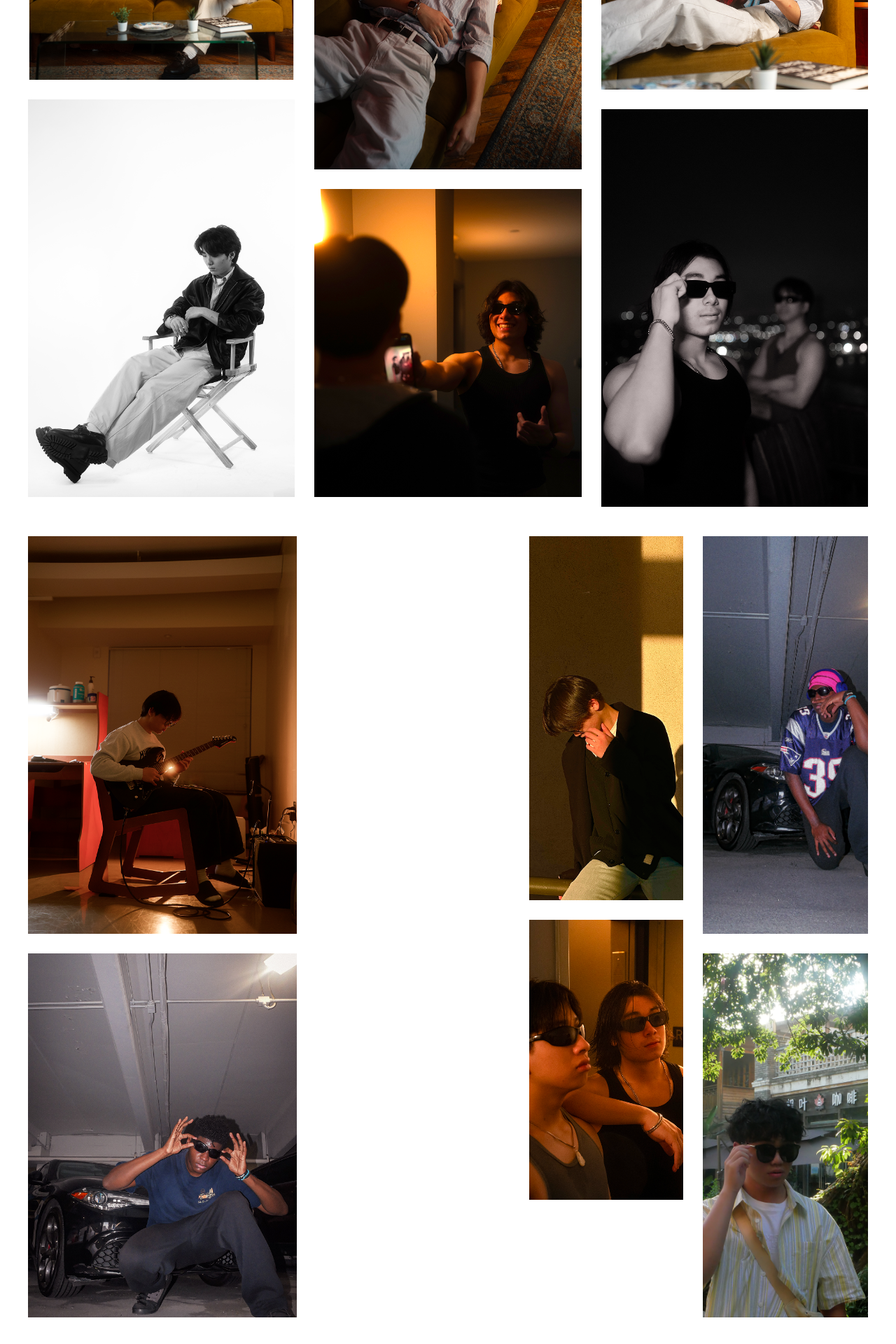
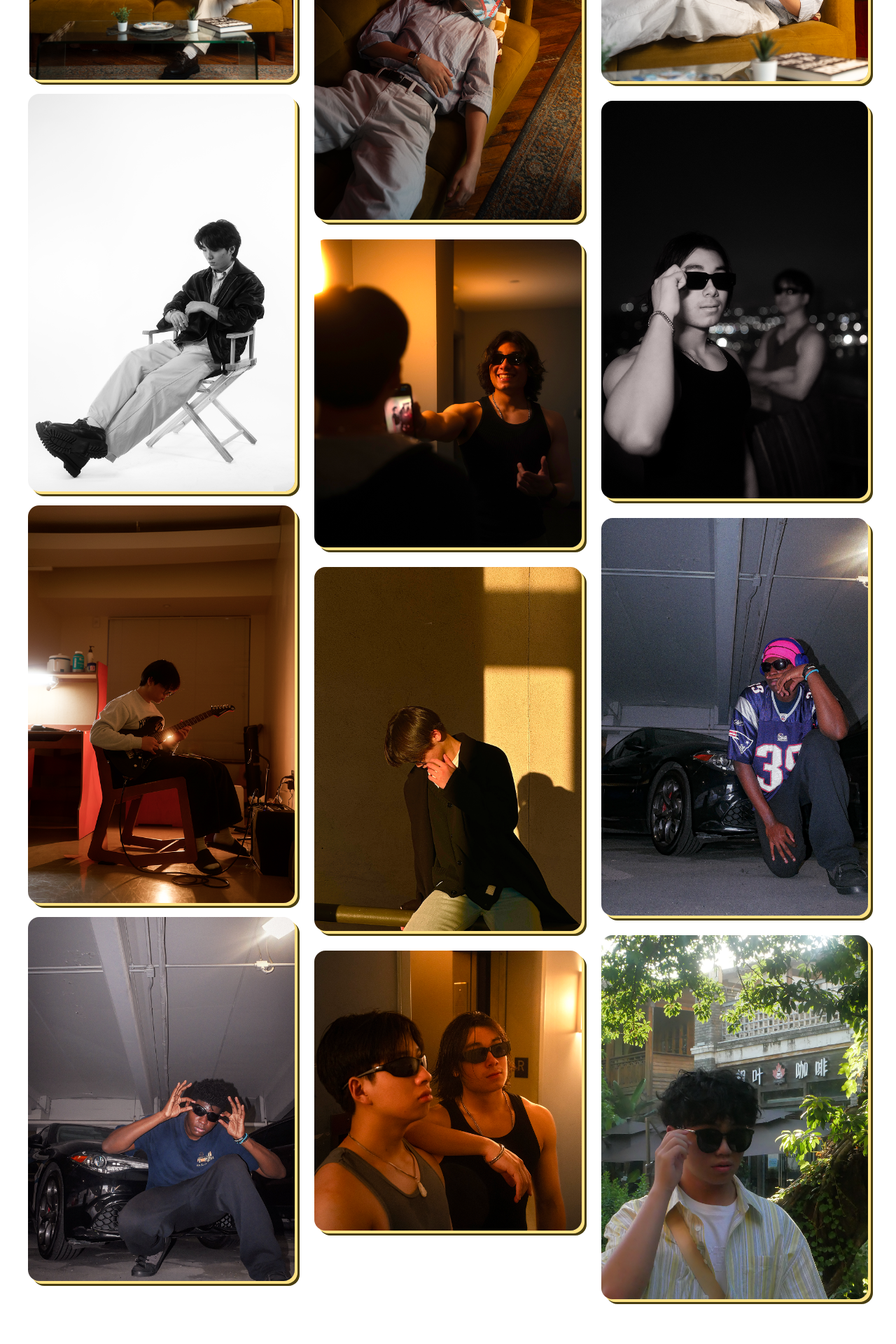
Before and after one commit to TheDXport/photos, a Next.js app: page / in a window 1280 px wide. Shown: the part 546-2466 px from the top of the page at 70% size. Built offline with nearby package versions, Linux system fonts and the light colour scheme; a web font is replaced by a local one.

Commit message:
adjustments to layout, mobile opti.

```diff
--- a/app/components/NavBar.tsx
+++ b/app/components/NavBar.tsx
@@ -14,7 +14,7 @@ const OleoScript = Oleo_Script_Swash_Caps({
 
 export default function NavBar({ onSelect }: { onSelect: (section: string) => void }) {
   return (
-    <div className="sticky top-0 z-20 flex space-y-3 items-center justify-center w-full py-12  px-18 overflow-visible">
+    <div className="sticky top-0 z-20 flex space-y-3 items-center justify-center w-full py-12 px-11 md:px-18 overflow-visible">
       <div
         className="pointer-events-none absolute left-0 top-0 w-full h-full backdrop-blur-xs"
         style={{
@@ -22,7 +22,7 @@ export default function NavBar({ onSelect }: { onSelect: (section: string) => vo
         }}
       />
       <div className={`${OleoScript.className} text-4xl font-bold relative self-start mr-auto z-10`}>DX</div>
-      <div className={`${SFPro.className} flex items-center space-x-10 z-10 `}>
+      <div className={`${SFPro.className} flex items-center space-x-5 md:space-x-10 z-10 `}>
         <button className="hover:underline" onClick={() => onSelect("portfolio")}>
           portfolio
         </button>
--- a/app/components/Portfolio.tsx
+++ b/app/components/Portfolio.tsx
@@ -2,37 +2,65 @@ import Image from "next/image";
 
 export default function Portfolio() {
   return (
-    <div className="flex flex-col items-center justify-center space-y-7 px-10">
+    <div className="flex flex-col items-center px-10">
       {/* Blue div*/}
-      <div className="flex flex-col md:flex md:flex-row md:space-x-7 space-y-7 items-center justify-center">
-        <div className="flex flex-col space-y-7 items-center justify-center w-full">
+      <div className="flex flex-col md:flex md:flex-row md:space-x-7 space-y-7 items-center justify-center w-full">
+        <div className="flex flex-col space-y-7 md:space-y-5 items-center justify-center w-full">
           <Image
             src="/photos/andrewReading-2.png"
             alt="Portfolio Image"
-            className="w-[100%] h-100 md:w-100 md:h-100 lg:w-96 lg:h-128 object-cover md:object-right"
+            className="w-[100%] h-105 md:w-100 md:h-100 lg:w-98 lg:h-128 object-cover lg:object-right borderlands-3d "
             width={432}
             height={1008}
           />
           <Image
             src="/photos/andrewBBW 1.png"
             alt="Portfolio Image"
-            className="w-[100%] h-90 md:w-100 md:h-100 lg:w-96 lg:h-142 object-cover object-center"
+            className="w-[100%] h-90 md:w-100 md:h-100 lg:w-96 lg:h-142 object-cover object-center borderlands-3d"
             height={884}
             width={432}
+          />
+          <Image
+            src="/photos/jimedalime.png"
+            alt="Portfolio Image"
+            className="w-[100%] h-100 md:w-95 md:h-100 lg:w-96 lg:h-142 object-cover borderlands-3d"
+            width={432}
+            height={884}
+          />
+          <Image
+            src="/photos/IMG_4917.png"
+            alt="Portfolio Image"
+            className="w-[100%] h-90 md:h-70 lg:w-96 lg:h-130 object-cover borderlands-3d"
+            width={432}
+            height={884}
           />
         </div>
         <div className="flex flex-col space-y-7 w-full">
           <Image
             src="/photos/andrewBook.png"
             alt="Portfolio Image"
-            className="w-[100%] h-90 md:w-100 md:h-110 lg:w-96 lg:h-160 object-cover"
+            className="w-[100%] h-90 md:w-100 md:h-110 lg:w-96 lg:h-160 object-cover borderlands-3d"
             width={432}
             height={884}
           />
           <Image
             src="/photos/zhiandharry-6.png"
             alt="Portfolio Image"
-            className="w-[100%] h-90 md:w-60 md:h-90 lg:w-96 lg:h-110 object-cover"
+            className="w-[100%] h-90 md:w-60 md:h-90 lg:w-96 lg:h-110 object-cover borderlands-3d"
+            width={432}
+            height={884}
+          />
+          <Image
+            src="/photos/IMG_2209 1.png"
+            alt="wei"
+            className="w-[100%] h-90 md:w-55 md:h-90 lg:w-96 lg:h-130 object-cover relative top-0 borderlands-3d"
+            width={432}
+            height={884}
+          />
+          <Image
+            src="/photos/zhiandharry-8.png"
+            alt="Portfolio Image"
+            className="w-[100%] h-90 md:w-96 md:h-60 lg:w-96 lg:h-100 object-cover borderlands-3d"
             width={432}
             height={884}
           />
@@ -41,68 +69,28 @@ export default function Portfolio() {
           <Image
             src="/photos/andrewReadingTypeShit 1.png"
             alt="Portfolio Image"
-            className="w-[100%] h-90 md:w-100 md:h-100 lg:w-96 lg:h-128 object-cover"
+            className="w-[100%] h-90 md:w-100 md:h-100 lg:w-96 lg:h-128 object-cover borderlands-3d"
             height={884}
             width={432}
           />
           <Image
             src="/photos/PH_01632.png"
             alt="Portfolio Image"
-            className="w-[100%] h-90 md:w-100 md:h-100 lg:w-96 lg:h-142 object-cover"
-            width={432}
-            height={884}
-          />
-        </div>
-      </div>
-
-      <div className="flex flex-col md:flex md:flex-row md:space-x-7 space-y-7 w-full">
-        <div className="flex flex-col space-y-7 w-full">
-          {" "}
-          <Image
-            src="/photos/jimedalime.png"
-            alt="Portfolio Image"
-            className="w-[100%] h-100 md:w-95 md:h-100 lg:w-96 lg:h-142 object-cover"
+            className="w-[100%] h-90 md:w-100 md:h-100 lg:w-96 lg:h-142 object-cover borderlands-3d"
             width={432}
             height={884}
           />
           <Image
-            src="/photos/IMG_4917.png"
-            alt="Portfolio Image"
-            className="w-[100%] h-90 md:h-70 lg:w-96 lg:h-130 object-cover"
-            width={432}
-            height={884}
-          />
-        </div>{" "}
-        <div className="flex flex-col space-y-7">
-          {" "}
-          <Image
-            src="/photos/IMG_2209 1.png"
-            alt="Portfolio Image"
-            className="w-[100%] h-90 md:w-55 md:h-90 lg:w-96 lg:h-130 object-cover "
-            width={432}
-            height={884}
-          />
-          <Image
-            src="/photos/zhiandharry-8.png"
-            alt="Portfolio Image"
-            className="w-[100%] h-90 md:w-96 md:h-60 lg:w-96 lg:h-100 object-cover"
-            width={432}
-            height={884}
-          />
-        </div>{" "}
-        <div className="flex flex-col md:space-x-7 space-y-7 ">
-          {" "}
-          <Image
             src="/photos/IMG_4914.png"
             alt="Portfolio Image"
-            className="w-[100%] h-90 md:w-95 md:h-100 lg:w-96 lg:h-142 object-cover"
+            className="w-[100%] h-90 md:w-95 md:h-100 lg:w-96 lg:h-142 object-cover borderlands-3d"
             width={432}
             height={884}
           />
           <Image
             src="/photos/IMG_5242.png"
             alt="Portfolio Image"
-            className="w-[100%] h-90 md:h-70 lg:w-96 lg:h-130 object-cover "
+            className="w-[100%] h-90 md:h-70 lg:w-96 lg:h-130 object-cover borderlands-3d"
             width={432}
             height={884}
           />
--- a/app/globals.css
+++ b/app/globals.css
@@ -1,3 +1,8 @@
+/* Borderlands 2 style 3D border effect */
+.borderlands-3d {
+  box-shadow: 4px 4px 0 0 #ffe285, 7px 7px 0 0 #483d11;
+  border-radius: 1rem;
+}
 @import "tailwindcss";
 
 :root {
```
